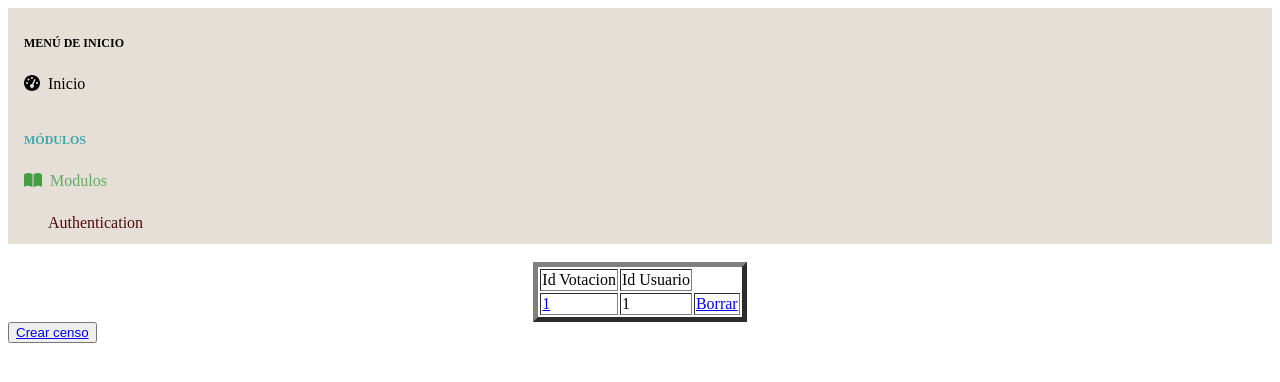
After one commit to decide-part-aracena/decide-part-aracena, a Django app: page /censo/ in a window 1280 px wide. The commit adds this page. Shown: the top 382 px of the page. Run offline with Django 3.2, Linux system fonts and the light colour scheme; tables that the repository leaves empty hold one stand-in row (values such as "Sample post"); some libraries are stand-ins or nearby versions.

Commit message:
feature #10: Realizado frontend de administracion de censo

```diff
--- a/decide/base/templates/base2.html
+++ b/decide/base/templates/base2.html
@@ -2,6 +2,7 @@
 <html lang="en">
 <head>
     {% load static %}
+    <title>{% block title %}Decide!{% endblock %}</title>
     <link type="text/css" rel="stylesheet" href="{% static "base/styles.css" %}" />
     <script src="https://use.fontawesome.com/releases/v6.1.0/js/all.js" crossorigin="anonymous"></script>
     <script src="https://cdn.jsdelivr.net/npm/bootstrap@5.1.3/dist/js/bootstrap.bundle.min.js" crossorigin="anonymous"></script>
@@ -11,35 +12,38 @@
 </head>
 
 <body class="sb-nav-fixed">
-        <div id="layoutSidenav_nav">
     <nav class="sb-sidenav accordion sb-sidenav-dark" id="sidenavAccordion">
-                <div class="sb-sidenav-menu">
+        <div class="sb-sidenav-menu", style="background-color: rgb(230, 223, 216);">
             <div class="nav">
-                        <div class="sb-sidenav-menu-heading">Menú de inicio</div>
-                        <a class="nav-link" href="{% url 'home' %}">
+                <div class="sb-sidenav-menu-heading", style="color: black;">Menú de inicio</div>
+                <a class="nav-link" href="{% url 'home' %}", style="color: black;">
                     <div class="sb-nav-link-icon"><i class="fas fa-tachometer-alt"></i></div> Inicio </a>
-                            <div class="sb-sidenav-menu-heading">Módulos</div>
-                            <a class="nav-link collapsed" href="#" data-bs-toggle="collapse" data-bs-target="#collapsePages" aria-expanded="false" aria-controls="collapsePages">
-                                <div class="sb-nav-link-icon"><svg class="svg-inline--fa fa-book-open" aria-hidden="true" focusable="false" data-prefix="fas" data-icon="book-open" role="img" xmlns="http://www.w3.org/2000/svg" viewBox="0 0 576 512" data-fa-i2svg=""><path fill="currentColor" d="M144.3 32.04C106.9 31.29 63.7 41.44 18.6 61.29c-11.42 5.026-18.6 16.67-18.6 29.15l0 357.6c0 11.55 11.99 19.55 22.45 14.65c126.3-59.14 219.8 11 223.8 14.01C249.1 478.9 252.5 480 256 480c12.4 0 16-11.38 16-15.98V80.04c0-5.203-2.531-10.08-6.781-13.08C263.3 65.58 216.7 33.35 144.3 32.04zM557.4 61.29c-45.11-19.79-88.48-29.61-125.7-29.26c-72.44 1.312-118.1 33.55-120.9 34.92C306.5 69.96 304 74.83 304 80.04v383.1C304 468.4 307.5 480 320 480c3.484 0 6.938-1.125 9.781-3.328c3.925-3.018 97.44-73.16 223.8-14c10.46 4.896 22.45-3.105 22.45-14.65l.0001-357.6C575.1 77.97 568.8 66.31 557.4 61.29z"></path></svg></div>
+                    <div class="sb-sidenav-menu-heading" style="color: rgb(63, 167, 170);">Módulos</div>
+                    <a class="nav-link collapsed" style="color: rgb(96, 172, 96);" href="#" data-bs-toggle="collapse" data-bs-target="#collapsePages" aria-expanded="false" aria-controls="collapsePages">
+                        <div class="sb-nav-link-icon", style="color: rgb(68, 158, 68);"><svg class="svg-inline--fa fa-book-open" aria-hidden="true" focusable="false" data-prefix="fas" data-icon="book-open" role="img" xmlns="http://www.w3.org/2000/svg" viewBox="0 0 576 512" data-fa-i2svg=""><path fill="currentColor" d="M144.3 32.04C106.9 31.29 63.7 41.44 18.6 61.29c-11.42 5.026-18.6 16.67-18.6 29.15l0 357.6c0 11.55 11.99 19.55 22.45 14.65c126.3-59.14 219.8 11 223.8 14.01C249.1 478.9 252.5 480 256 480c12.4 0 16-11.38 16-15.98V80.04c0-5.203-2.531-10.08-6.781-13.08C263.3 65.58 216.7 33.35 144.3 32.04zM557.4 61.29c-45.11-19.79-88.48-29.61-125.7-29.26c-72.44 1.312-118.1 33.55-120.9 34.92C306.5 69.96 304 74.83 304 80.04v383.1C304 468.4 307.5 480 320 480c3.484 0 6.938-1.125 9.781-3.328c3.925-3.018 97.44-73.16 223.8-14c10.46 4.896 22.45-3.105 22.45-14.65l.0001-357.6C575.1 77.97 568.8 66.31 557.4 61.29z"></path></svg></div>
                         Modulos
                     </a>
                     <nav class="sb-sidenav-menu-nested nav accordion" id="sidenavAccordionPages">
-                                    <a class="nav-link collapsed" href="#" data-bs-toggle="collapse" data-bs-target="#pagesCollapseAuth" aria-expanded="false" aria-controls="pagesCollapseAuth">
+                        {% if user.is_authenticated %}
+                        <a class="nav-link" style="color: rgb(139, 32, 77);" href="{% url 'censo' %}">Censo</a>
+                        {% endif %}
+                        <a class="nav-link collapsed" style="color: rgb(75, 13, 13);" href="#" data-bs-toggle="collapse" data-bs-target="#pagesCollapseAuth" aria-expanded="false" aria-controls="pagesCollapseAuth">
                             Authentication
                         </a>
                         <div class="collapse" id="pagesCollapseAuth" aria-labelledby="headingOne" data-bs-parent="#sidenavAccordionPages">
                             <nav class="sb-sidenav-menu-nested nav">
-                                            <a class="nav-link" href="login.html">Login</a>
-                                            <a class="nav-link" href="register.html">Register</a>
+                                {% if user.is_authenticated %}
+                                <a class="nav-link" style="color: rgb(58, 88, 13);" href="logout.html">Logout</a>
+                                {% else %}
+                                <a class="nav-link" style="color: blue;" href="login.html">Login</a>
+                                <a class="nav-link" style="color: red;" href="register.html">Register</a>
+                                {% endif %}
                             </nav>
                         </div>
-                                   <!--AGREGAR MÓDULOS A PARTIR DE ESTA LÍNEA  ANTES DE CERRAR EL NAV DE LA SIGUIENTE LINEA-->
-
                     </nav>
             </div>
         </div>
     </nav>
-        </div>
     {% block content %}
     {% endblock %}
 </body>
--- /dev/null
+++ b/decide/census/templates/censo.html
@@ -0,0 +1,26 @@
+{% extends 'base2.html' %}
+{% block content %}
+
+<br />
+<div>
+    {% if censos.count > 0 %}
+    <table border="5" style="margin: 0 auto;">
+        <tr>
+            <td>Id Votacion</td>
+            <td>Id Usuario</td>
+        </tr>
+        {% for censo in censos %}
+        <tr>
+            <td><a href="{% url 'censo_details' censo.id %}">{{censo.voting_id}}</a></td>
+            <td>{{censo.voter_id}}</td>
+            <td><a href="{% url 'borrar_censo' censo.id %}"
+                onClick="return confirm('¿Quieres borrar el censo cuya votacion es {{censo.voting_id}}?');">
+                    Borrar
+                </a></td>
+        </tr>
+        {% endfor %}
+    </table>
+    {% endif %}
+    <button class="btn btn-secondary btn-lg"><a href="{% url 'crear_censo' %}">Crear censo</a></button>
+</div>
+{% endblock %}
--- a/decide/census/views.py
+++ b/decide/census/views.py
@@ -1,17 +1,19 @@
 from django.db.utils import IntegrityError
 from django.core.exceptions import ObjectDoesNotExist
+from django.shortcuts import get_object_or_404, redirect, render
 from rest_framework import generics
 from rest_framework.response import Response
 from rest_framework.status import (
-        HTTP_201_CREATED as ST_201,
-        HTTP_204_NO_CONTENT as ST_204,
-        HTTP_400_BAD_REQUEST as ST_400,
-        HTTP_401_UNAUTHORIZED as ST_401,
-        HTTP_409_CONFLICT as ST_409
+    HTTP_201_CREATED as ST_201,
+    HTTP_204_NO_CONTENT as ST_204,
+    HTTP_400_BAD_REQUEST as ST_400,
+    HTTP_401_UNAUTHORIZED as ST_401,
+    HTTP_409_CONFLICT as ST_409
 )
 
 from base.perms import UserIsStaff
 from .models import Census
+from .forms import CensusForm
 
 
 class CensusCreate(generics.ListCreateAPIView):
@@ -30,7 +32,8 @@ class CensusCreate(generics.ListCreateAPIView):
 
     def list(self, request, *args, **kwargs):
         voting_id = request.GET.get('voting_id')
-        voters = Census.objects.filter(voting_id=voting_id).values_list('voter_id', flat=True)
+        voters = Census.objects.filter(
+            voting_id=voting_id).values_list('voter_id', flat=True)
         return Response({'voters': voters})
 
 
@@ -38,7 +41,8 @@ class CensusDetail(generics.RetrieveDestroyAPIView):
 
     def destroy(self, request, voting_id, *args, **kwargs):
         voters = request.data.get('voters')
-        census = Census.objects.filter(voting_id=voting_id, voter_id__in=voters)
+        census = Census.objects.filter(
+            voting_id=voting_id, voter_id__in=voters)
         census.delete()
         return Response('Voters deleted from census', status=ST_204)
 
@@ -49,3 +53,42 @@ class CensusDetail(generics.RetrieveDestroyAPIView):
         except ObjectDoesNotExist:
             return Response('Invalid voter', status=ST_401)
         return Response('Valid voter')
+
+
+def listar_censos(request):
+    censos = Census.objects.all()
+    return render(request, 'censo.html', {'censos': censos})
+
+
+def crear_censo(request):
+    if request.method == 'GET':
+        return render(request, 'crear_censo.html', {'form': CensusForm})
+    else:
+        try:
+            form = CensusForm(request.POST)
+            nuevo_censo = form.save(commit=False)
+            nuevo_censo.save()
+            return redirect('censo')
+        except ValueError:
+            return render(request, 'crear_censo.html', {'form': CensusForm, 'error': form.errors})
+
+
+def censo_details(request, votacion_id):
+    if request.method == 'GET':
+        censo = get_object_or_404(Census, pk=votacion_id)
+        form = CensusForm(instance=censo)
+        return render(request, 'censo_details.html', {'censo': censo, 'form': form})
+    else:
+        try:
+            censo = get_object_or_404(Census, pk=votacion_id)
+            form = CensusForm(request.POST, instance=censo)
+            form.save()
+            return redirect('censo')
+        except ValueError:
+            return render(request, 'censo_details.html', {'censo': censo, 'form': CensusForm,
+                                                          'error': form.errors})
+
+def borrar_censo(request, votacion_id):
+    censo = Census.objects.get(id = votacion_id)
+    censo.delete()
+    return redirect('censo')
--- a/decide/decide/urls.py
+++ b/decide/decide/urls.py
@@ -17,14 +17,19 @@ from django.conf import settings
 from django.contrib import admin
 from django.urls import path, include
 from rest_framework_swagger.views import get_swagger_view
-from base import views
+from base import views as v1
+from census import views as v2
 
 schema_view = get_swagger_view(title='Decide API')
 
 urlpatterns = [
     path('admin/', admin.site.urls),
-    path('', views.home, name = 'home'),
+    path('', v1.home, name = 'home'),
     path('doc/', schema_view),
+    path('censo/', v2.listar_censos, name = 'censo'),
+    path('censo/crear', v2.crear_censo, name = 'crear_censo'),
+    path('censo/<int:votacion_id>', v2.censo_details, name = 'censo_details'),
+    path('borrar/censo/<int:votacion_id>', v2.borrar_censo, name = 'borrar_censo'),
     path('gateway/', include('gateway.urls')),
 ]
 
```
Also changed, not shown: decide/census/forms.py (added, +7 -0 lines), decide/census/templates/censo_details.html (added, +11 -0 lines), decide/census/templates/crear_censo.html (added, +18 -0 lines). Lines whose indentation alone changed are shown as unchanged.
